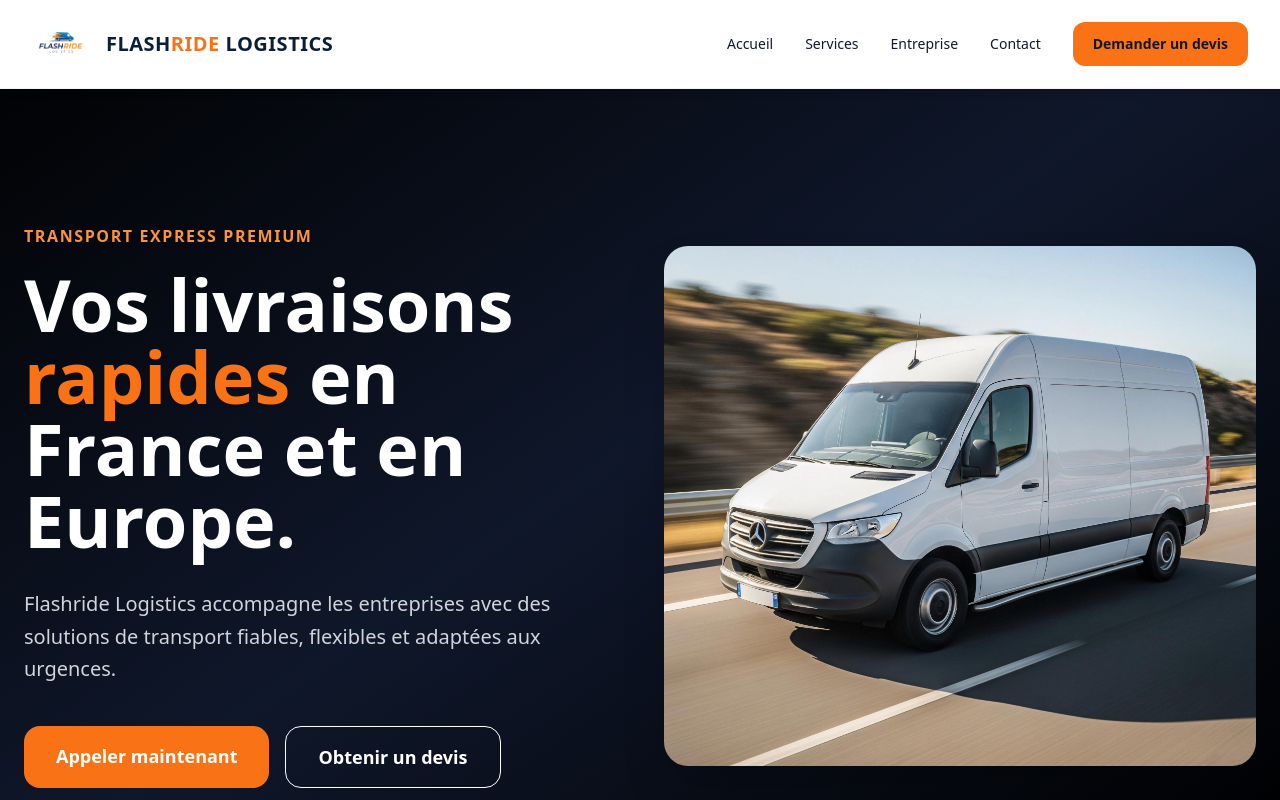
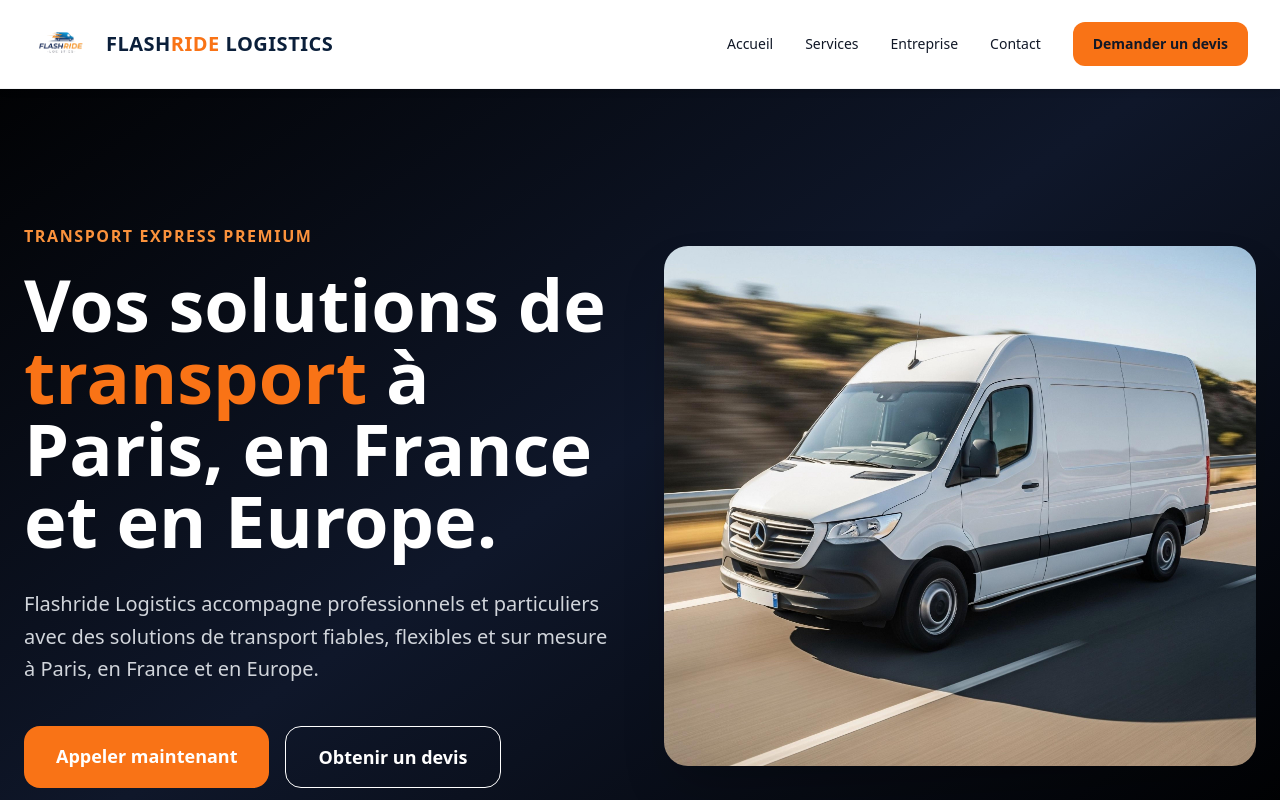
Before and after one commit to jasonvandommele-commits/flashride-logistics, a Next.js app: page / in a window 1280 px wide. Shown: the top 800 px of the page. Built offline with nearby package versions, Linux system fonts and the light colour scheme.

Commit message:
Update page.jsx

```diff
--- a/app/page.jsx
+++ b/app/page.jsx
@@ -62,16 +62,15 @@ export default function FlashrideLogisticsWebsite() {
             </p>
 
             <h1 className="text-5xl lg:text-7xl font-black leading-tight">
-              Vos livraisons
-              <span className="text-orange-500">
-                {" "}rapides
-              </span>
-              {" "}en France et en Europe.
-            </h1>
+              Vos solutions de
+            <span className="text-orange-500">
+              {" "}transport
+            </span>
+              {" "}à Paris, en France et en Europe.
+          </h1>
 
             <p className="mt-8 text-xl text-gray-300 leading-relaxed">
-              Flashride Logistics accompagne les entreprises avec des solutions
-              de transport fiables, flexibles et adaptées aux urgences.
+              Flashride Logistics accompagne professionnels et particuliers avec des solutions de transport fiables, flexibles et sur mesure à Paris, en France et en Europe.
             </p>
 
 
```
